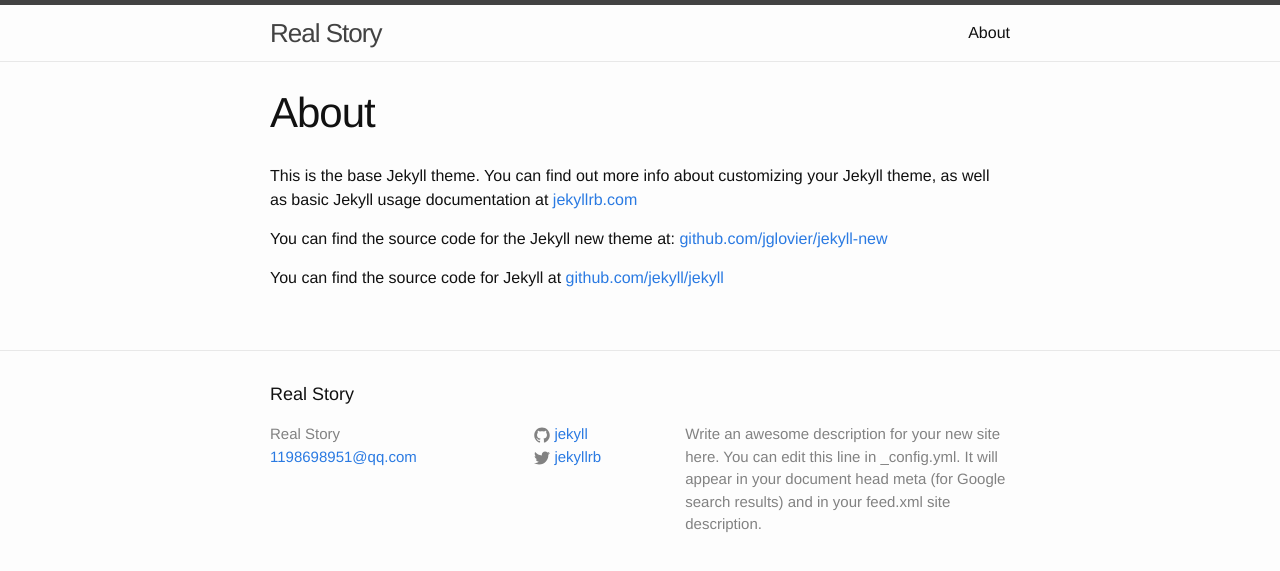
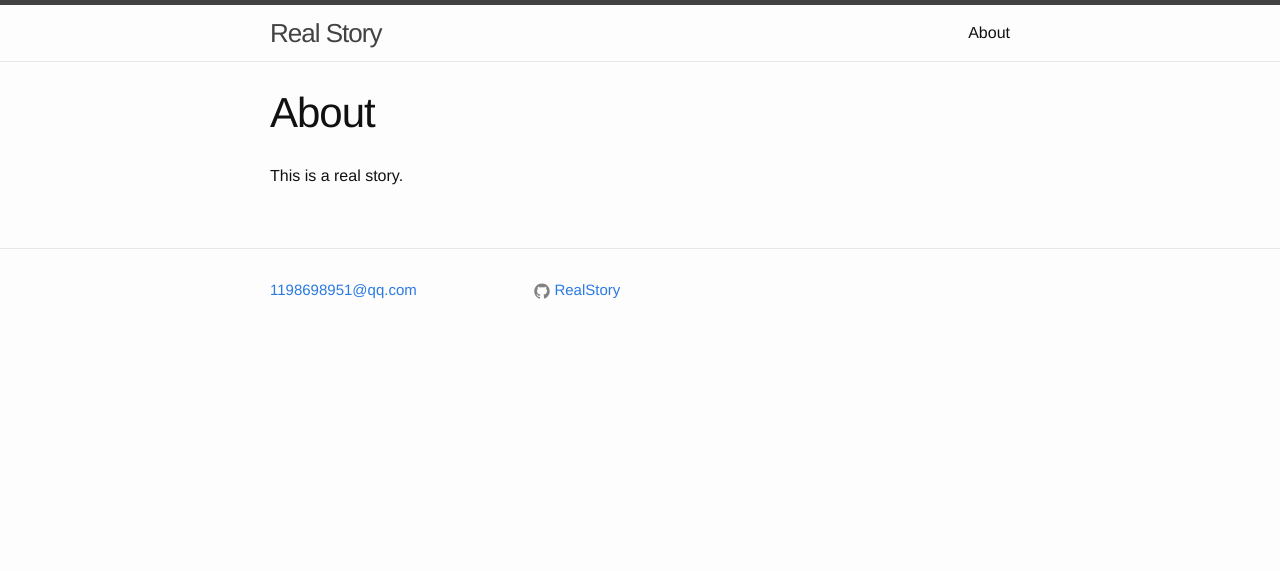
Before and after one commit to RealStory/RealStory.github.io, a Jekyll site: the page built from about.md, in a window 1280 px wide. Shown: the top 571 px of the page. Built offline with Jekyll 4.4.1, drawn with Linux system fonts in a browser that asks for light colours.

Commit message:
博客模版修改

```diff
--- a/_config.yml
+++ b/_config.yml
@@ -2,13 +2,8 @@
 title: Real Story
 email: 1198698951@qq.com
 description: > # this means to ignore newlines until "baseurl:"
-  Write an awesome description for your new site here. You can edit this
-  line in _config.yml. It will appear in your document head meta (for
-  Google search results) and in your feed.xml site description.
 baseurl: "" # the subpath of your site, e.g. /blog/
 url: "http://yourdomain.com" # the base hostname & protocol for your site
-twitter_username: jekyllrb
-github_username:  jekyll
-
+github_username:  RealStory
 # Build settings
 markdown: kramdown
--- a/_includes/footer.html
+++ b/_includes/footer.html
@@ -1,13 +1,9 @@
 <footer class="site-footer">
 
   <div class="wrapper">
-
-    <h2 class="footer-heading">{{ site.title }}</h2>
-
     <div class="footer-col-wrapper">
       <div class="footer-col  footer-col-1">
         <ul class="contact-list">
-          <li>{{ site.title }}</li>
           <li><a href="mailto:{{ site.email }}">{{ site.email }}</a></li>
         </ul>
       </div>
--- /dev/null
+++ b/_posts/2015-10-08-iOS基本框架 .markdown
@@ -0,0 +1,6 @@
+---
+layout: post
+title:  "iOS基本框架"
+date:   2015-10-08 11:21:59 +0800
+categories: 技术总结
+---
--- a/about.md
+++ b/about.md
@@ -4,8 +4,4 @@ title: About
 permalink: /about/
 ---
 
-This is the base Jekyll theme. You can find out more info about customizing your Jekyll theme, as well as basic Jekyll usage documentation at [jekyllrb.com](http://jekyllrb.com/)
-
-You can find the source code for the Jekyll new theme at: [github.com/jglovier/jekyll-new](https://github.com/jglovier/jekyll-new)
-
-You can find the source code for Jekyll at [github.com/jekyll/jekyll](https://github.com/jekyll/jekyll)
+This is a real story.
```
Also changed, not shown: _posts/2015-10-08-welcome-to-jekyll.markdown (deleted, +0 -25 lines).
